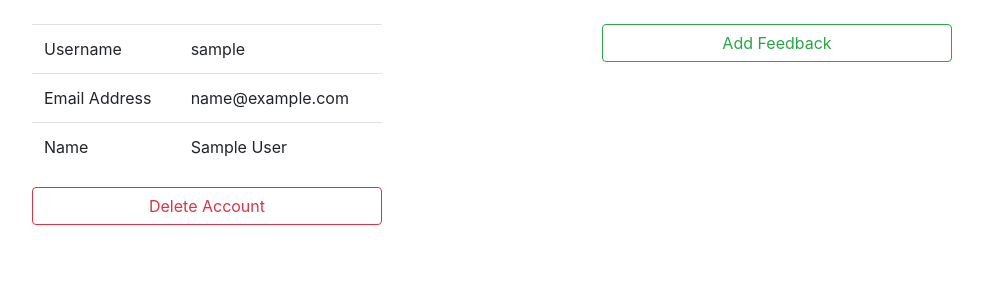
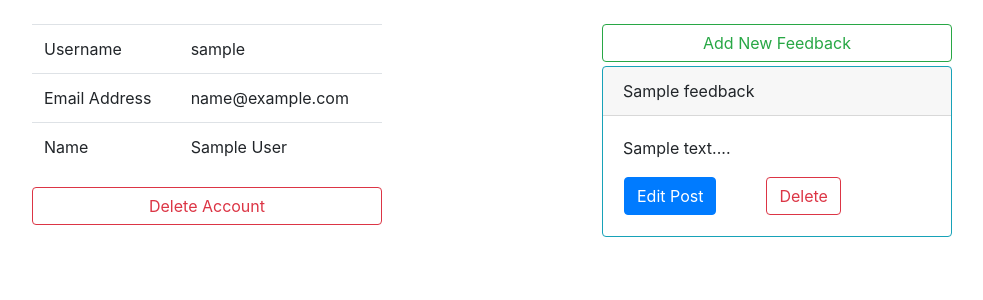
Before and after one commit to jreidmke/flask-feedback, a Flask app: a page that uses templates/user-detail.html in a window 1280 px wide. Shown: the part 56-356 px from the top of the page, without its empty margins (53-1036 px from the left). Run offline with Flask 2, Linux system fonts and the light colour scheme; the visitor is signed in with stand-in values (Sample User, id 1); tables that the repository leaves empty hold one stand-in row (values such as "Sample post"); some libraries are stand-ins or nearby versions.

Commit message:
new styling

```diff
--- a/templates/user-detail.html
+++ b/templates/user-detail.html
@@ -33,19 +33,34 @@
         <div class="col-2"></div>
 
         <div class="col-4">
-            <button class="btn btn-outline-success btn-large btn-block">Add Feedback</button>
 
-            <ul>
+            <!-- <button class="btn " >Add New Feedback</button> -->
+            <a href="/user/{{user.username}}/feedback/add" class="btn btn-outline-success btn-large btn-block">Add New Feedback</a>
 
-            </ul>
+            {% for fb in feedback %}
+            <div class="card my-1 border border-info">
+                <div class="card-header">
+                  {{fb.title}}
+                </div>
+                <div class="card-body">
+                  <p class="card-text">{{fb.content[:100] + '...'}}</p>
+
+
+                  <table>
+                      <tr>
+                          <td><a href="/feedback/{{fb.id}}/update" class="btn btn-primary">Edit Post</a></td>
+                          <td><form action="/feedback/{{fb.id}}/delete" method="POST">
+                            <button class="btn btn-outline-danger ml-5">Delete</button>
+                        </form></td>
+                      </tr>
+                  </table>
+
+                </div>
+              </div>
+              {% endfor %}
 
         </div>
-
     </div>
-
-
-
 </div>
 
-
 {% endblock %}
```
Also changed, not shown: seed.py (+7 -0 lines), templates/add-feedback.html (added, +60 -0 lines).
